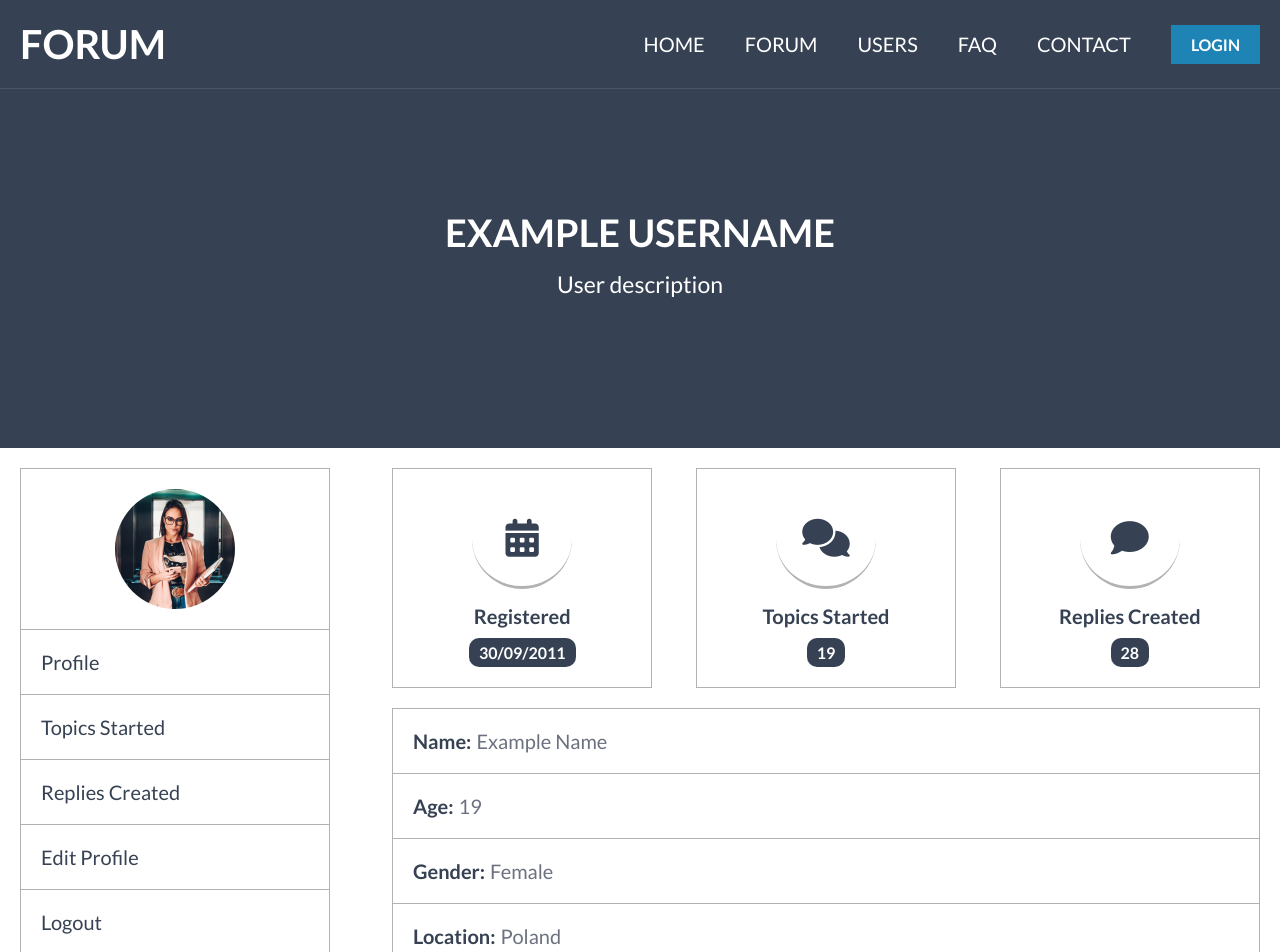
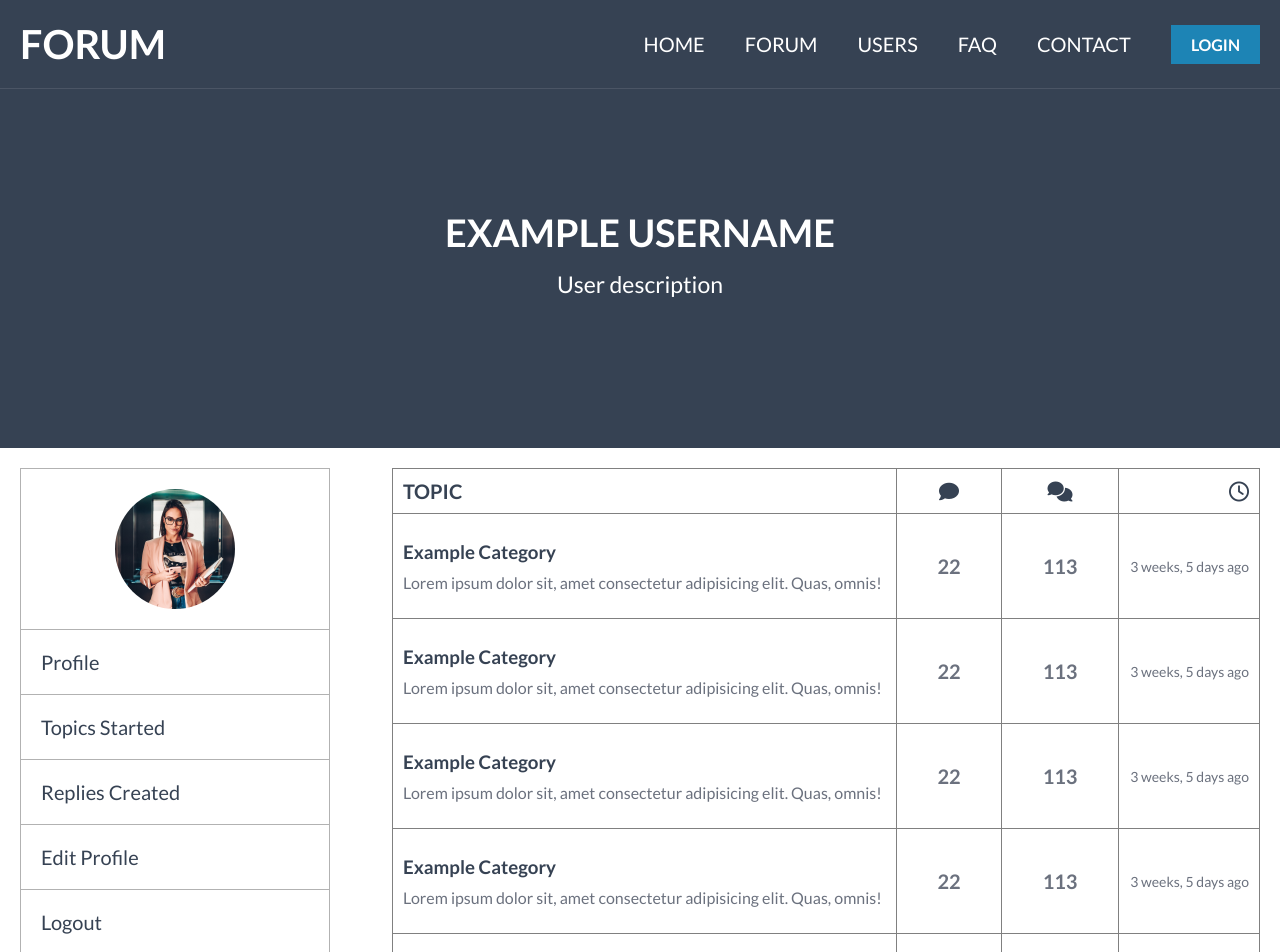
Before and after one commit to Belkowski656/Forum, a React (Create React App) app: page / in a window 1280 px wide. Shown: the top 952 px of the page. Built offline with nearby package versions, Linux system fonts and the light colour scheme.

Commit message:
add TopicsStarted component

```diff
--- a/src/components/Profile/Profile.js
+++ b/src/components/Profile/Profile.js
@@ -1,7 +1,8 @@
 import Navigation from "../Navigation/Navigation";
 import Header from "../Header/Header";
 import Footer from "../Footer/Footer";
-import ProfileInfo from "../ProfileInfo/ProfileInfo";
+// import ProfileInfo from "../ProfileInfo/ProfileInfo";
+import TopicsStarted from "../TopicsStarted/TopicsStarted";
 
 import {
   Wrapper,
@@ -46,7 +47,8 @@ const Profile = () => {
           </Menu>
         </SideNav>
         <Content>
-          <ProfileInfo />
+          {/* <ProfileInfo /> */}
+          <TopicsStarted />
         </Content>
       </Wrapper>
       <Footer />
--- a/src/components/Table/Table.js
+++ b/src/components/Table/Table.js
@@ -14,10 +14,12 @@ import {
 const Table = ({ type }) => {
   return (
     <>
-      <Wrapper>
+      <Wrapper type={type}>
         <tbody>
           <FirstRow>
-            <Th>{type === "topic" ? "Topic" : "Category"}</Th>
+            <Th>
+              {type === "topic" || type === "user" ? "Topic" : "Category"}
+            </Th>
             <ThIcon>
               <i className="fas fa-comment"></i>
             </ThIcon>
--- a/src/components/Table/Table.style.js
+++ b/src/components/Table/Table.style.js
@@ -11,6 +11,7 @@ export const Wrapper = styled.table`
   margin: 80px auto 0;
   border: 1px solid gray;
   border-collapse: collapse;
+  margin-top: ${({ type }) => (type === "user" ? "0" : "80px")};
 `;
 
 export const FirstRow = styled.tr`
--- /dev/null
+++ b/src/components/TopicsStarted/TopicsStarted.js
@@ -0,0 +1,11 @@
+import Table from "../Table/Table";
+
+const TopicsStarted = () => {
+  return (
+    <>
+      <Table type={"user"} />
+    </>
+  );
+};
+
+export default TopicsStarted;
```
Also changed, not shown: src/components/TopicsStarted/TopicsStarted.style.js (added).
